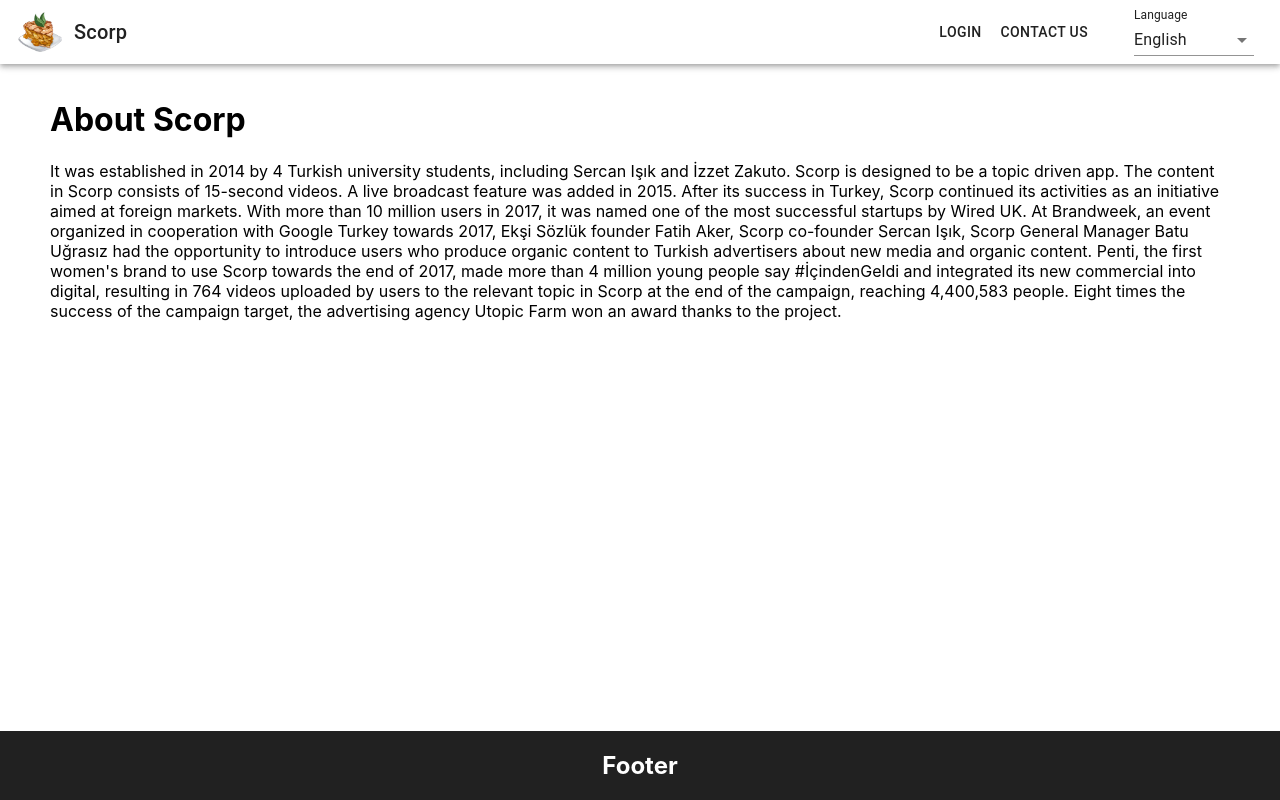
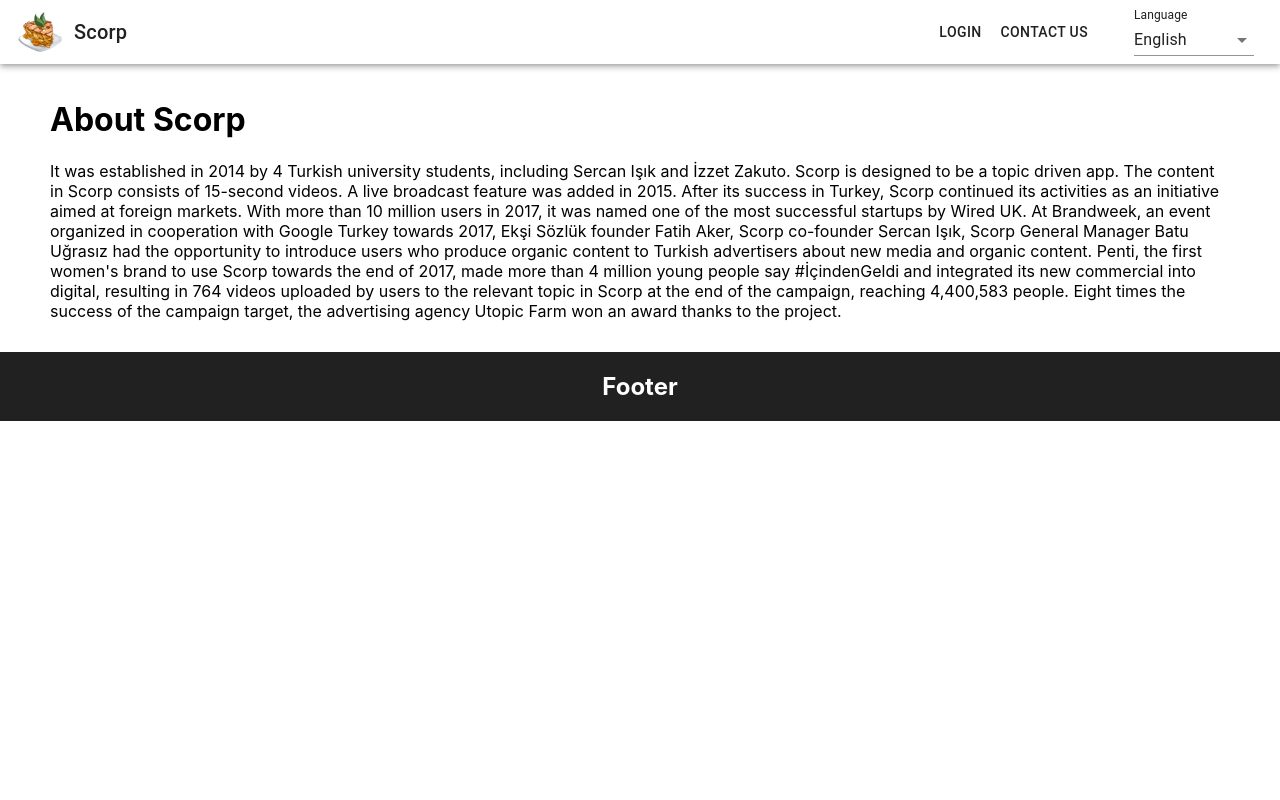
Before and after one commit to Ahmetbasli/active, a React (Create React App) app: page / in a window 1280 px wide. Built offline with nearby package versions, Linux system fonts and the light colour scheme.

Commit message:
Remove footer fixed

```diff
--- a/src/components/footer/Footer.module.css
+++ b/src/components/footer/Footer.module.css
@@ -1,6 +1,4 @@
 .footer {
-  position: fixed;
-  bottom: 0;
   width: 100%;
   background: #212121;
   color: white;
@@ -8,9 +6,3 @@
   align-items: center;
   justify-content: center;
 }
-@media only screen and (max-width: 768px) {
-  .footer {
-    position: unset;
-    bottom: unset;
-  }
-}
```
